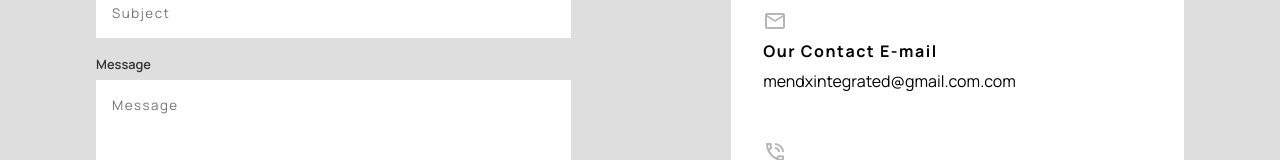
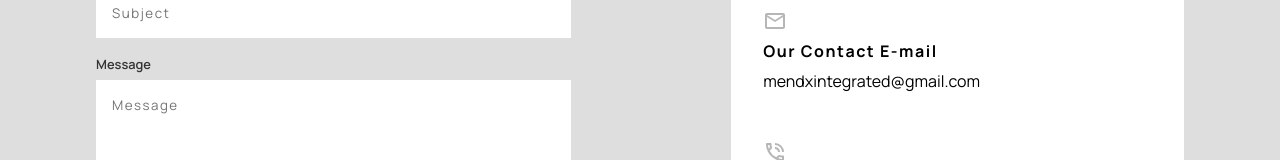
Before and after one commit to GZMaster/mendx, a React (Create React App) app: page / in a window 1280 px wide. Shown: the part 2945-3105 px from the top of the page. Built offline with nearby package versions, Linux system fonts and the light colour scheme.

Commit message:
fixing contact email links

```diff
--- a/src/pages/contact/Contact.jsx
+++ b/src/pages/contact/Contact.jsx
@@ -15,7 +15,7 @@ const Contact = () => {
     from_name: "",
     to_name: "Mendx Integrated",
     message: "",
-    reply_to: "retrodevstechnology@gmail.com",
+    reply_to: "mendxintegrated@gmail.com",
     from_email: "",
     subject: "",
   });
@@ -113,7 +113,7 @@ const Contact = () => {
                 <h3 className="C_item_title">
                   <span>Our Contact E-mail</span>
                 </h3>
-                <h3 className="C_item-text">mendxintegrated@gmail.com.com</h3>
+                <h3 className="C_item-text">mendxintegrated@gmail.com</h3>
               </div>
             </div>
             <div className="C_item">
```
